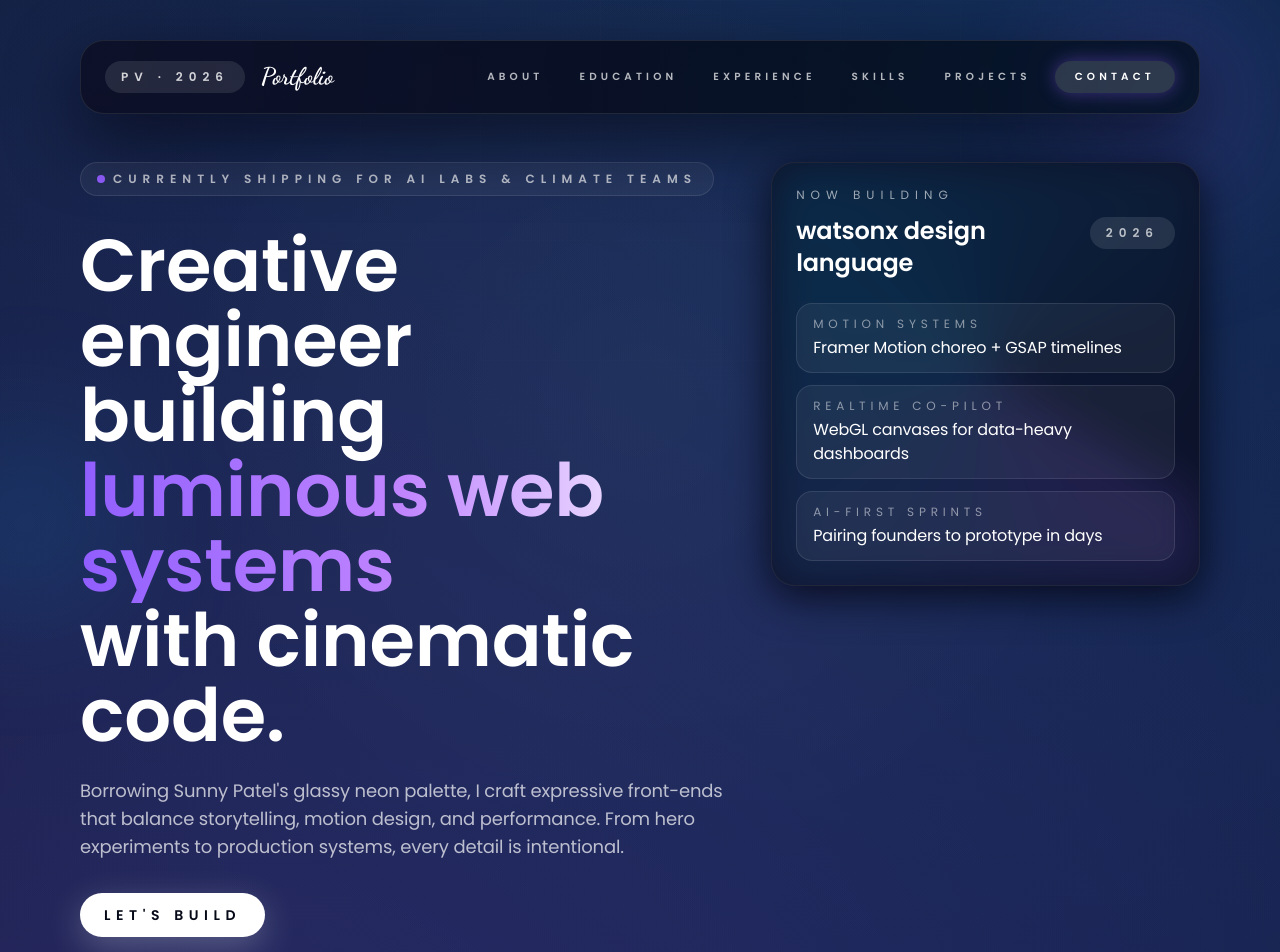
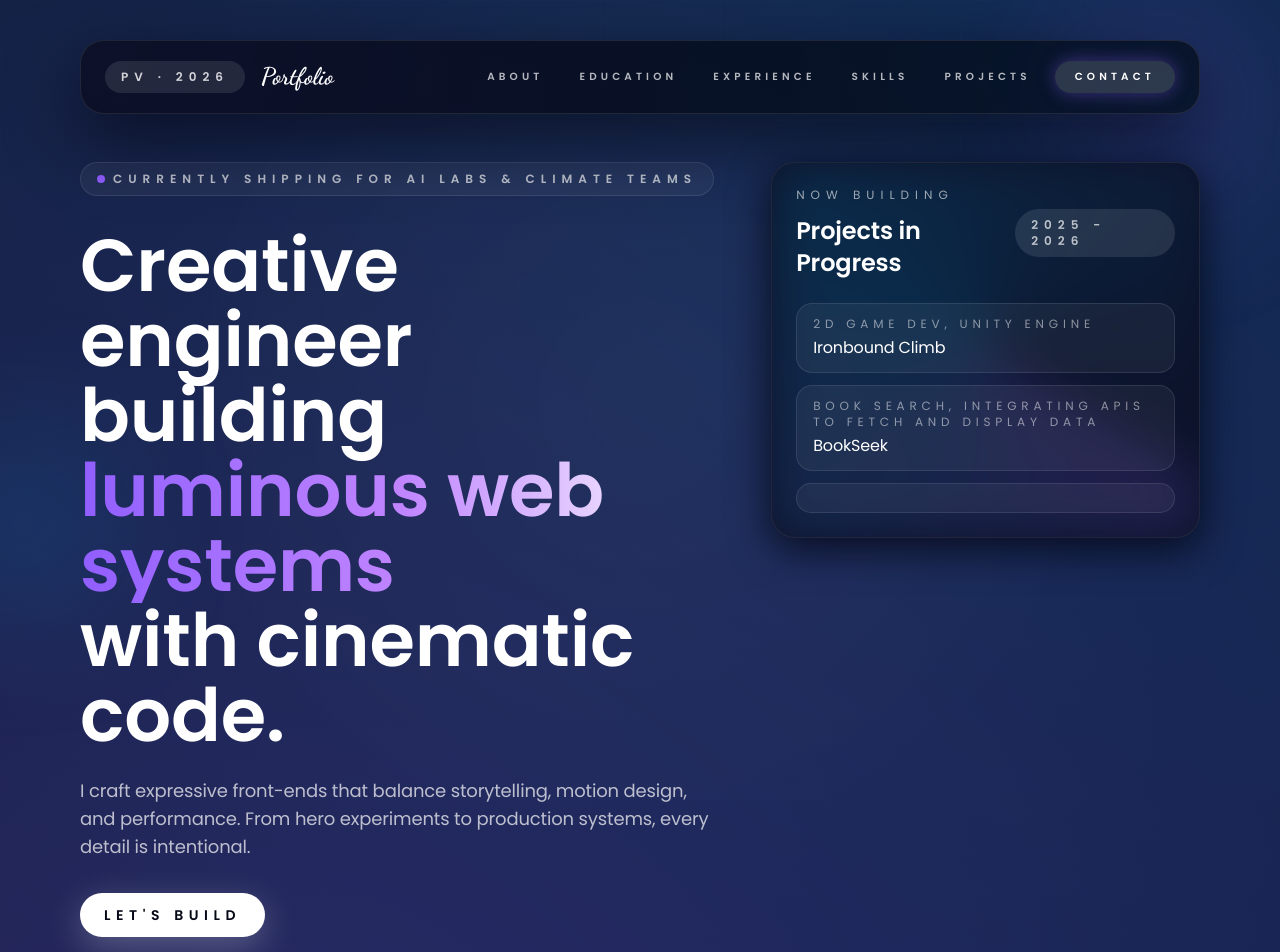
Before and after one commit to Paul-Vismonte/myPortfolio, a Next.js app: page / in a window 1280 px wide. Shown: the top 952 px of the page. Built offline with nearby package versions, Linux system fonts and the light colour scheme.

Commit message:
minorChanges

```diff
--- a/app/components/Hero.jsx
+++ b/app/components/Hero.jsx
@@ -20,9 +20,9 @@ const quickLinks = [
 ];
 
 const focusAreas = [
-  { title: "Motion systems", copy: "Framer Motion choreo + GSAP timelines" },
-  { title: "Realtime co-pilot", copy: "WebGL canvases for data-heavy dashboards" },
-  { title: "AI-first sprints", copy: "Pairing founders to prototype in days" },
+  { title: "2D Game Dev, Unity Engine", copy: "Ironbound Climb " },
+  { title: "Book Search, Integrating APIs to fetch and display data", copy: "BookSeek" },
+  { title: "", copy: "" },
 ];
 
 export default function Hero() {
@@ -139,7 +139,7 @@ export default function Hero() {
               with cinematic code.
             </h1>
             <p className="max-w-2xl text-lg text-white/70">
-              Borrowing Sunny Patel&apos;s glassy neon palette, I craft expressive front-ends that balance
+              I craft expressive front-ends that balance
               storytelling, motion design, and performance. From hero experiments to production systems,
               every detail is intentional.
             </p>
@@ -194,10 +194,10 @@ export default function Hero() {
             <div className="flex items-center justify-between">
               <div>
                 <p className="text-xs uppercase tracking-[0.5em] text-white/60">Now building</p>
-                <h3 className="mt-3 text-2xl font-semibold text-white">watsonx design language</h3>
+                <h3 className="mt-3 text-2xl font-semibold text-white">Projects in Progress</h3>
               </div>
               <span className="rounded-full bg-white/10 px-4 py-2 text-xs font-semibold uppercase tracking-[0.5em] text-white/70">
-                2026
+                2025 - 2026
               </span>
             </div>
             <ul className="mt-6 space-y-3 text-sm text-white/80">
--- a/app/components/Stack.jsx
+++ b/app/components/Stack.jsx
@@ -32,7 +32,7 @@ export default function Stack() {
         viewport={{ once: true, margin: "-100px" }}
         className="space-y-6 text-center lg:text-left"
       >
-        <p className="text-xs font-semibold uppercase tracking-[0.6em] text-(--muted)">Stack</p>
+        <p className="text-xs font-semibold uppercase tracking-[0.6em] text-(--muted)">Skills</p>
         <div className="space-y-4">
           <h2 className="text-3xl font-semibold text-white sm:text-4xl lg:text-[2.9rem]">
             Tools powering these cinematic front-end builds.
```
